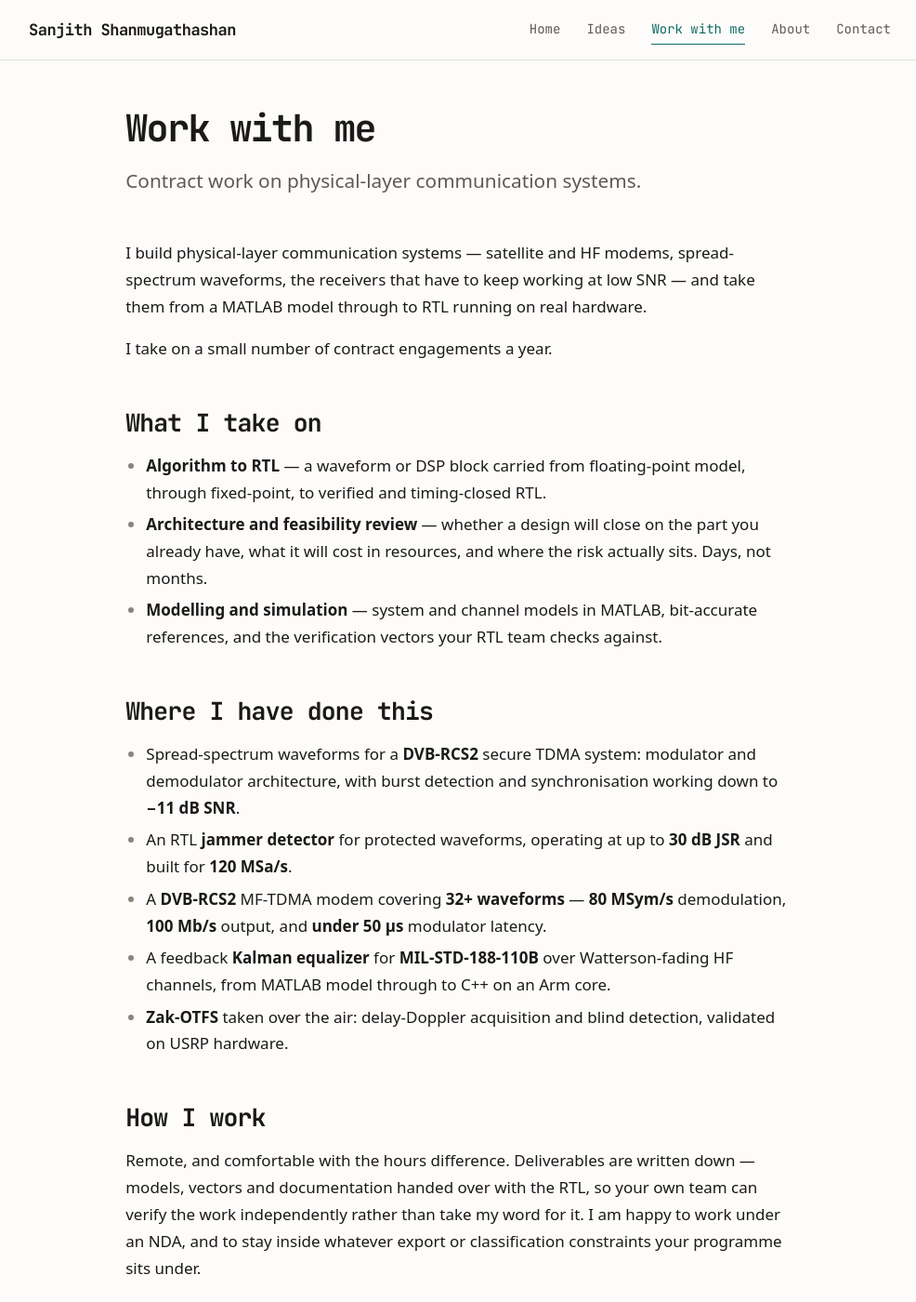
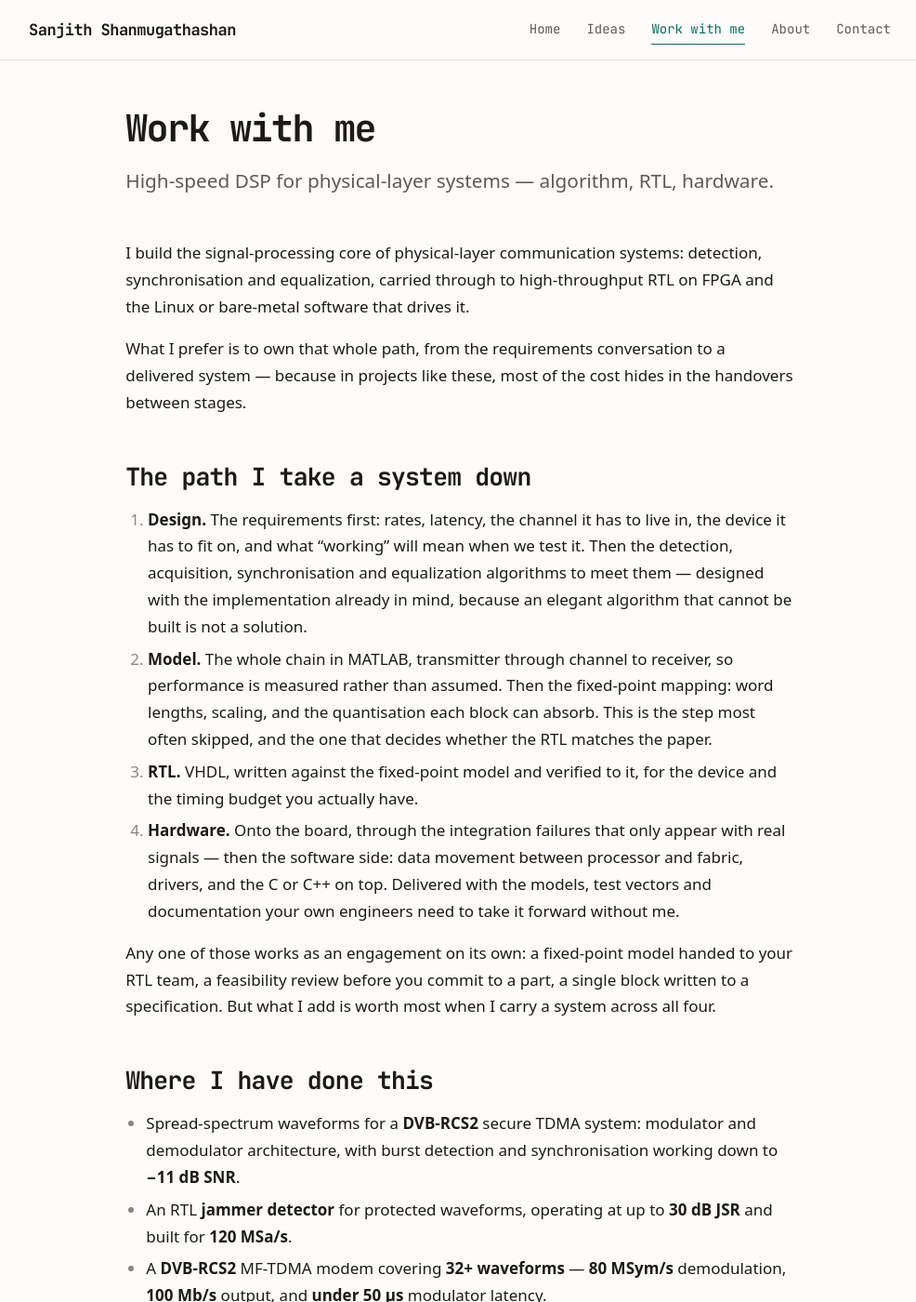
Before and after one commit to sanjith1999/sanjith1999.github.io, a Jekyll site: the page built from work.md, in a window 1280 px wide and 1400 px high. Shown: the whole window at 93% size, without its empty margins (145-1131 px from the left). Built offline with Jekyll 4.4.1, drawn with Linux system fonts in a browser that asks for light colours; some web fonts are replaced; some of the changed text lies outside the part shown.

Commit message:
WIP001: Reframe /work/ around the end-to-end path
The page offered three detached services. It now describes the path a
system actually takes - Design, Model, RTL, Hardware - because carrying
a system across all four is the thing worth hiring, and most of the cost
in these projects hides in the handovers between stages.

Names the capabilities directly: detection and equalization algorithm
design, end-to-end MATLAB systems, fixed-point mapping, VHDL RTL, and
bring-up on hardware with the Linux or bare-metal software on top. States
a preference for whole systems while accepting single stages.

Evidence block, working practices and contact section unchanged.

Co-Authored-By: Claude Opus 5 <noreply@anthropic.com>

```diff
--- a/work.md
+++ b/work.md
@@ -1,24 +1,38 @@
 ---
 title: Work with me
 permalink: /work/
-subtitle: Contract work on physical-layer communication systems.
+subtitle: High-speed DSP for physical-layer systems — algorithm, RTL, hardware.
 ---
 
-I build physical-layer communication systems — satellite and HF modems, spread-spectrum
-waveforms, the receivers that have to keep working at low SNR — and take them from a
-MATLAB model through to RTL running on real hardware.
+I build the signal-processing core of physical-layer communication systems: detection,
+synchronisation and equalization, carried through to high-throughput RTL on FPGA and the
+Linux or bare-metal software that drives it.
 
-I take on a small number of contract engagements a year.
+What I prefer is to own that whole path, from the requirements conversation to a
+delivered system — because in projects like these, most of the cost hides in the
+handovers between stages.
 
-## What I take on
+## The path I take a system down
 
-- **Algorithm to RTL** — a waveform or DSP block carried from floating-point model,
-  through fixed-point, to verified and timing-closed RTL.
-- **Architecture and feasibility review** — whether a design will close on the part you
-  already have, what it will cost in resources, and where the risk actually sits. Days,
-  not months.
-- **Modelling and simulation** — system and channel models in MATLAB, bit-accurate
-  references, and the verification vectors your RTL team checks against.
+1. **Design.** The requirements first: rates, latency, the channel it has to live in,
+   the device it has to fit on, and what "working" will mean when we test it. Then the
+   detection, acquisition, synchronisation and equalization algorithms to meet them —
+   designed with the implementation already in mind, because an elegant algorithm that
+   cannot be built is not a solution.
+2. **Model.** The whole chain in MATLAB, transmitter through channel to receiver, so
+   performance is measured rather than assumed. Then the fixed-point mapping: word
+   lengths, scaling, and the quantisation each block can absorb. This is the step most
+   often skipped, and the one that decides whether the RTL matches the paper.
+3. **RTL.** VHDL, written against the fixed-point model and verified to it, for the
+   device and the timing budget you actually have.
+4. **Hardware.** Onto the board, through the integration failures that only appear with
+   real signals — then the software side: data movement between processor and fabric,
+   drivers, and the C or C++ on top. Delivered with the models, test vectors and
+   documentation your own engineers need to take it forward without me.
+
+Any one of those works as an engagement on its own: a fixed-point model handed to your
+RTL team, a feasibility review before you commit to a part, a single block written to a
+specification. But what I add is worth most when I carry a system across all four.
 
 ## Where I have done this
 
@@ -34,6 +48,9 @@ I take on a small number of contract engagements a year.
 - **Zak-OTFS** taken over the air: delay-Doppler acquisition and blind detection,
   validated on USRP hardware.
 
+Day to day that means MATLAB, VHDL, C and C++, Vivado, and PetaLinux on the processor
+side.
+
 ## How I work
 
 Remote, and comfortable with the hours difference. Deliverables are written down —
@@ -42,6 +59,9 @@ the work independently rather than take my word for it. I am happy to work under
 and to stay inside whatever export or classification constraints your programme sits
 under.
 
+I take on a small number of engagements a year, which means I would rather turn something
+down than take it on badly.
+
 ## Getting in touch
 
 Email me at [{{ site.author.email }}](mailto:{{ site.author.email }}). It helps to
```
Also changed, not shown: plan/history.md (+41 -0 lines).
